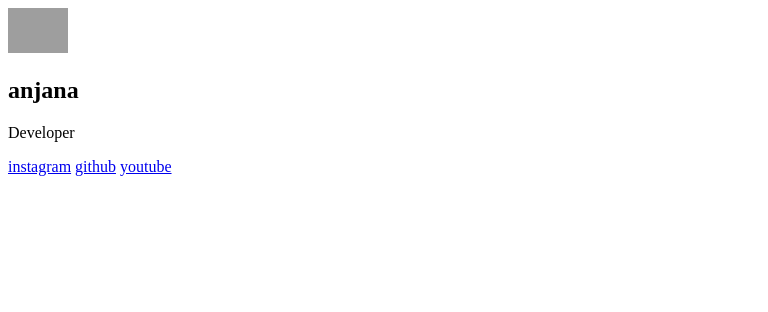
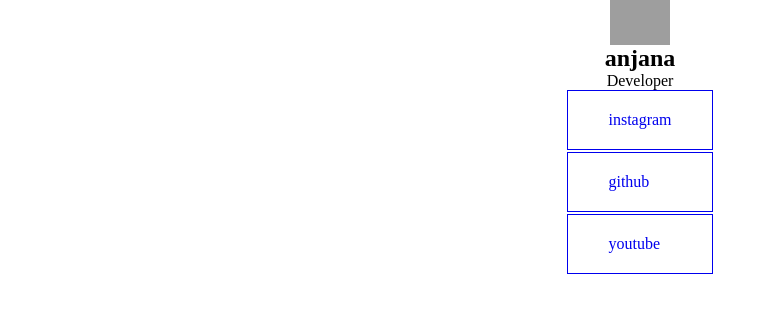
Before and after one commit to anjananishalive/Resume, a plain HTML site: page index.html in a window 1280 px wide. Shown: the whole page, without its empty margins (0-768 px from the left). Drawn offline with Linux system fonts and the light colour scheme; grey boxes are pictures that could not be loaded.

Commit message:
align added

```diff
--- a/index.html
+++ b/index.html
@@ -4,6 +4,7 @@
     <meta charset="UTF-8">
     <meta name="viewport" content="width=, initial-scale=1.0">
     <title>Document</title>
+    <link rel="stylesheet" href="style.css">
 </head>
 <body>
     <div class="container">
@@ -14,11 +15,11 @@
                 <p>Developer</p>
             </div>
 
-            <div class="links"></div>
+            <div class="links">
             <a href="https://www.instagram.com/cupid_of_hearts_x">instagram</a>
             <a href="https://github.com/anjananishalive">github</a>
             <a href="https://www.youtube.com/@Anjana.N-r4q">youtube</a>
-
+        </div>
         </div>
 
 
--- a/style.css
+++ b/style.css
@@ -0,0 +1,30 @@
+*{
+    margin: 0;
+    padding: 0;
+}
+
+.container{
+
+    display: flex;
+    justify-content: center;
+}
+
+.profile{
+    display: flex;
+    justify-content: center;
+    align-items: center;
+    flex-direction:column ;
+}
+.links{
+    display: flex;
+     flex-direction: column;
+     gap: 2px;
+
+}
+
+.links a{
+    text-decoration: none;
+    border: 1px solid;
+    font size: 20px;
+    padding: 20px 40px;
+}
```
